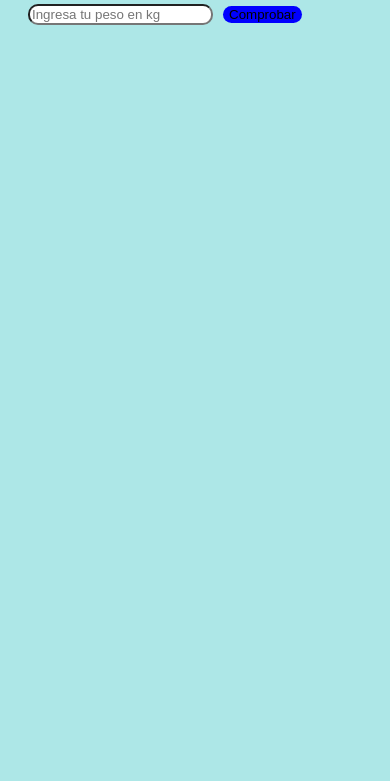
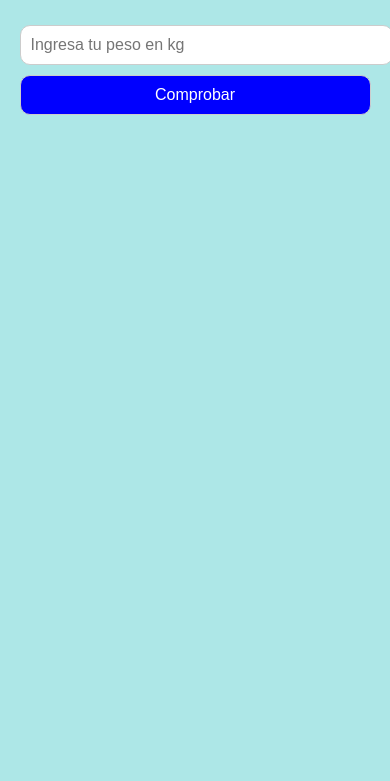
Before and after one commit to Axel14798988/Juego222, a plain HTML site: page index.html in a window 390 px wide. Shown: the part 63-844 px from the top of the page. Drawn offline with Linux system fonts and the light colour scheme.

Commit message:
index.html

```diff
--- a/index.html
+++ b/index.html
@@ -2,29 +2,64 @@
 <html lang="es">
 <head>
   <meta charset="UTF-8">
+  <meta name="viewport" content="width=device-width, initial-scale=1.0">
   <title>Medidor de Peso</title>
   <style>
-    body{
+    body {
       background-color: rgb(173, 231, 231);
+      font-family: sans-serif;
+      margin: 0;
+      padding: 0;
+      display: flex;
+      flex-direction: column;
       align-items: center;
     }
-    .contenedor2{
+
+    h2 {
+      margin-top: 20px;
+    }
+
+    .contenedor2 {
       text-align: center;
+      width: 90%;
+      max-width: 400px;
+    }
 
-    }
     .contenedor {
       display: flex;
       align-items: center;
       gap: 10px;
-      margin: 20px;
+      margin: 20px 0;
+      justify-content: center;
     }
-    button{
-      border: 10px;
+
+    input, button {
+      padding: 10px;
+      font-size: 1rem;
       border-radius: 10px;
+      border: 1px solid #ccc;
+    }
+
+    button {
       background-color: blue;
+      color: white;
+      cursor: pointer;
     }
-    input{
-      border-radius: 10px;
+
+    #mensaje {
+      font-size: 1.2rem;
+      margin: 10px;
+    }
+
+    @media (max-width: 600px) {
+      .contenedor {
+        flex-direction: column;
+        align-items: stretch;
+      }
+
+      input, button {
+        width: 100%;
+      }
     }
   </style>
 </head>
@@ -32,12 +67,12 @@
 
   <h2>Medidor de Peso</h2>
   <div class="contenedor2">
-  <div class="contenedor">
-    <input type="number" id="peso" placeholder="Ingresa tu peso en kg">
-    <button onclick="verificarPeso()">Comprobar</button>
+    <div class="contenedor">
+      <input type="number" id="peso" placeholder="Ingresa tu peso en kg">
+      <button onclick="verificarPeso()">Comprobar</button>
+    </div>
+    <p id="mensaje"></p>
   </div>
-  </div>
-  <p id="mensaje"></p>
 
   <!-- Sonido de alerta -->
   <audio id="alerta" src="audio.mp3"></audio>
@@ -51,11 +86,11 @@
       if (peso > 70) {
         mensaje.textContent = "¡Peso excedido!";
         mensaje.style.color = "red";
-        sonido.play(); // Reproducir sonido
+        sonido.play();
       } else {
         mensaje.textContent = "Peso normal.";
         mensaje.style.color = "green";
-        sonido.pause(); // Pausar si se estaba reproduciendo
+        sonido.pause();
         sonido.currentTime = 0;
       }
     }
```
